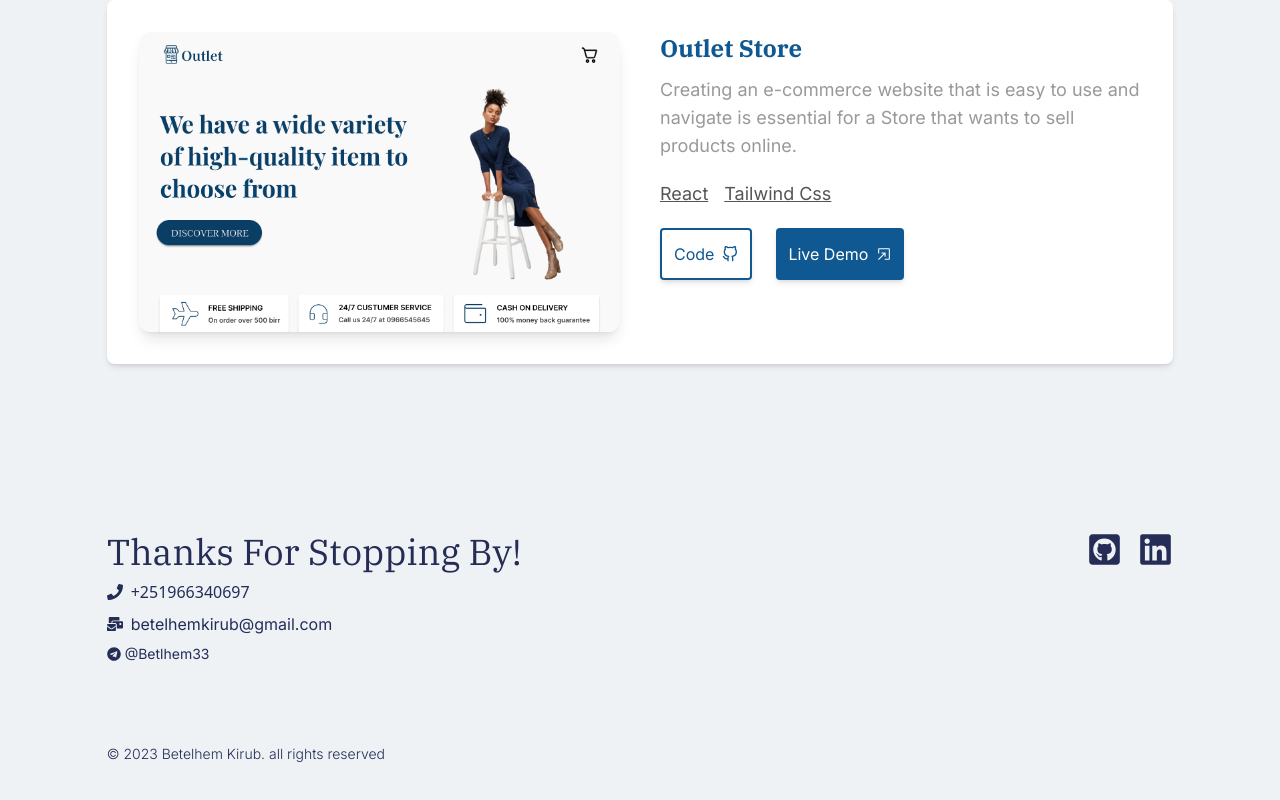
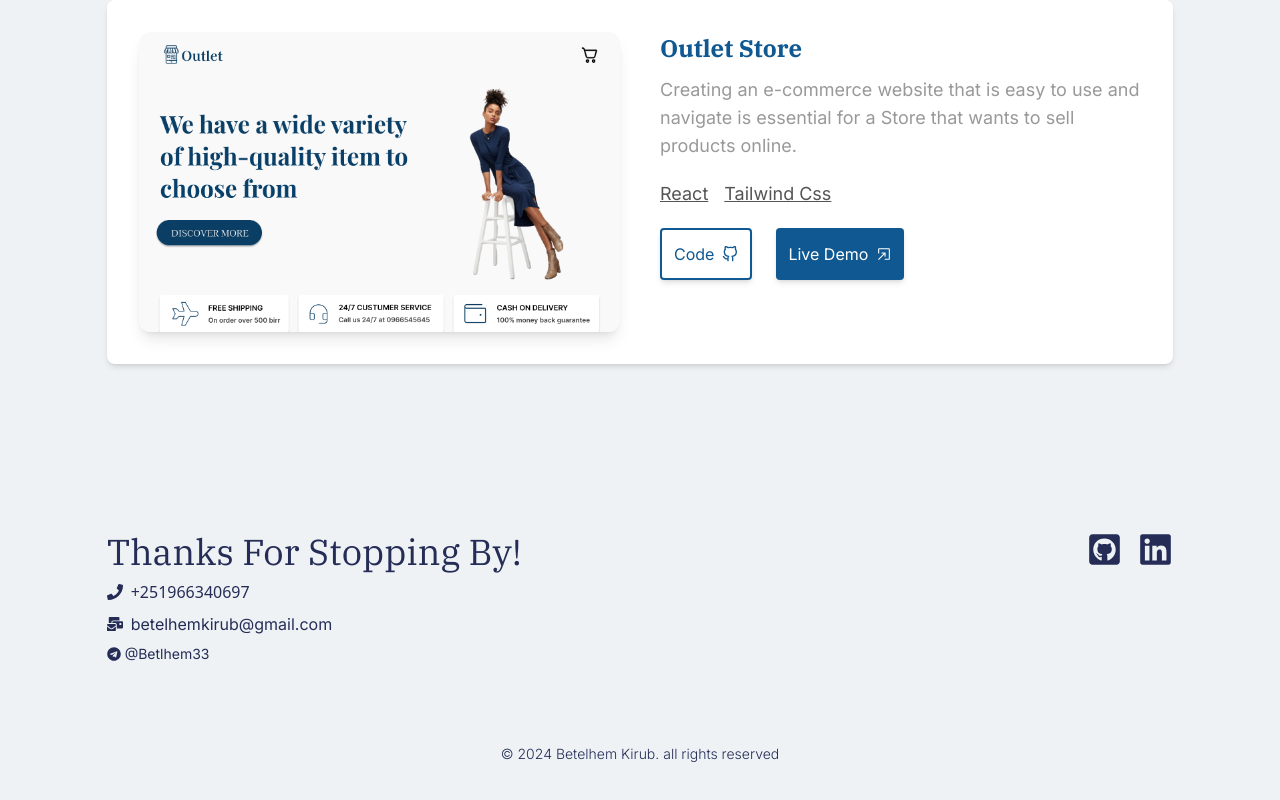
Before and after one commit to klassno3/Portfolio, a React (Create React App) app: page / in a window 1280 px wide. Shown: the part 2846-3646 px from the top of the page. Built offline with nearby package versions, Linux system fonts and the light colour scheme.

Commit message:
edited footer

```diff
--- a/src/component/Footer.jsx
+++ b/src/component/Footer.jsx
@@ -35,7 +35,7 @@ const Footer = () => {
         </div>
         </div>
 
-        <p className="text-xs md:text-sm pt-7 md:pt-20 font-light font-inter text-primary-100"> © 2023 Betelhem Kirub. all rights reserved </p>
+        <p className="text-xs md:text-sm pt-7 flex justify-center items-center md:pt-20 font-light font-inter text-primary-100"> © 2024 Betelhem Kirub. all rights reserved </p>
 
     </div>
     </div>
```
